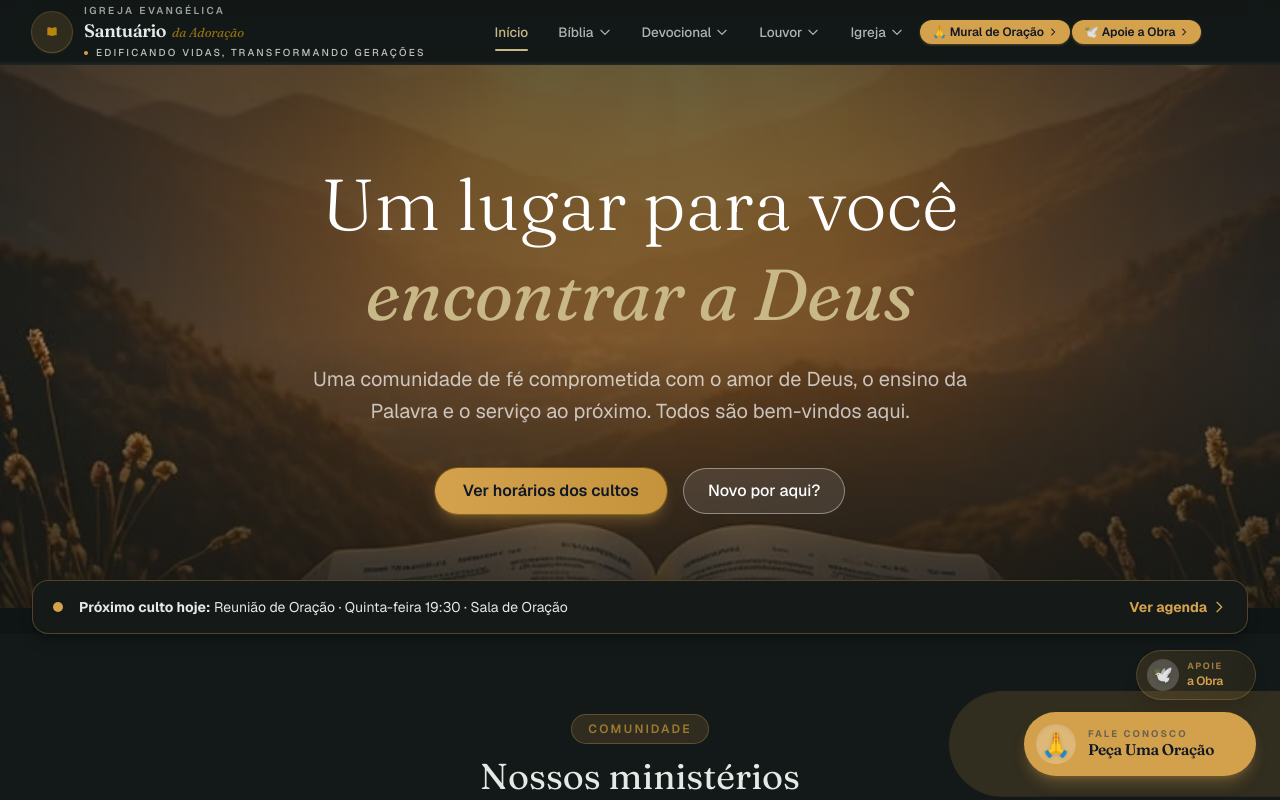
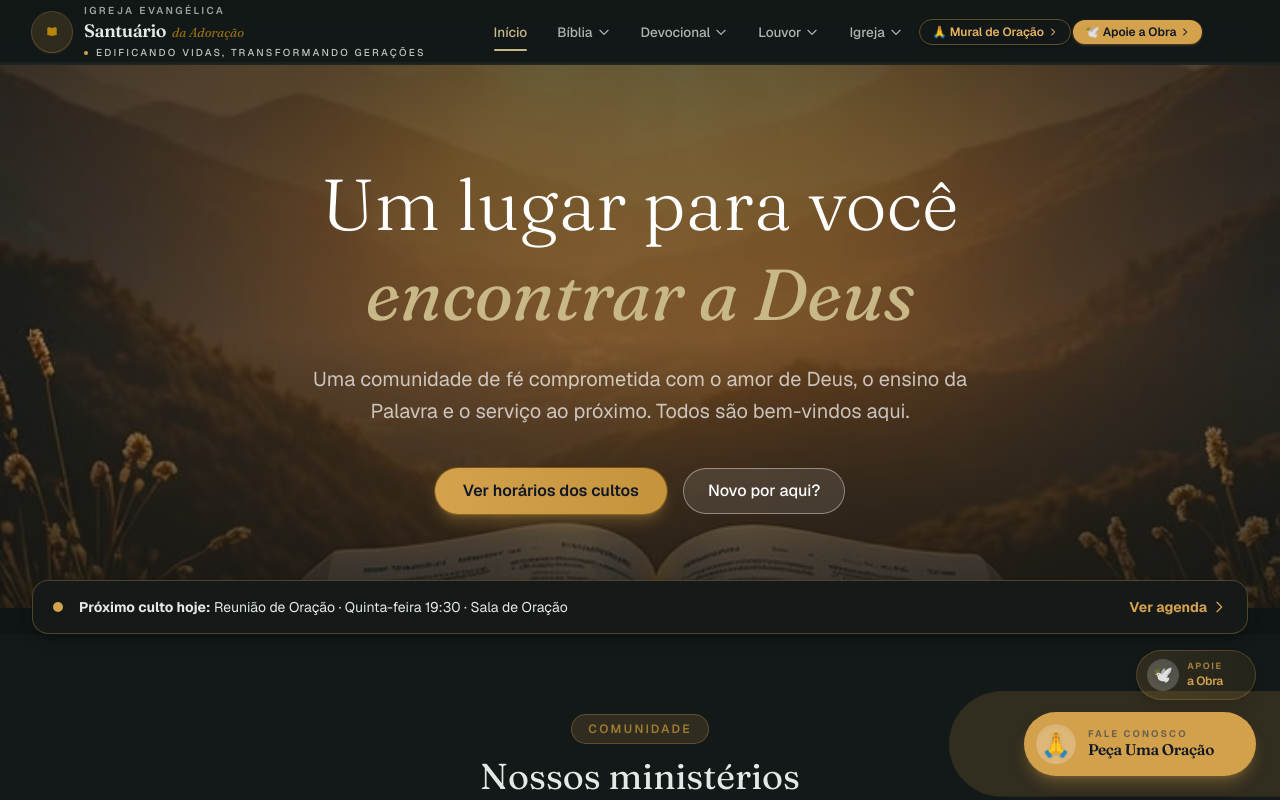
Before and after one commit to roberto-sena89/santuario_figma, a React (Vite) app: page / in a window 1280 px wide. Shown: the top 800 px of the page. Built offline with nearby package versions, Linux system fonts and the light colour scheme; the HTML template or start-up script is replaced by a standard one.

Commit message:
style(cta): hierarquia — Mural vira outline, Apoie segue primário único + regra canônica

```diff
--- a/src/components/Navigation.tsx
+++ b/src/components/Navigation.tsx
@@ -395,7 +395,7 @@ export default function Navigation({
                 className={`group inline-flex items-center gap-1 rounded-full px-3 py-1 text-xs font-semibold shadow-sm transition-all duration-300 hover:scale-[1.02] hover:shadow-lg focus-visible:outline-none focus-visible:ring-2 focus-visible:ring-gold/70 focus-visible:ring-offset-2 focus-visible:ring-offset-card ${
                   currentPage === "oracoes"
                     ? "bg-gold-hover text-gray-900 shadow-gold/40"
-                    : "bg-gold text-gray-900 shadow-gold/30 hover:shadow-gold/45"
+                    : "border border-gold/40 bg-transparent text-gold-light hover:border-gold/60 hover:bg-gold/10"
                 }`}
               >
                 {"🙏 Mural de Oração"}
--- a/src/index.css
+++ b/src/index.css
@@ -110,6 +110,11 @@
   --color-reader-paper: #FDF8F3;
   --color-reader-sepia: #F4EBD9;
   --color-reader-dark: #1A1410;
+
+  /* HIERARQUIA DE CTA (regra canônica — 1 primário por tela):
+     primário:   bg-gold text-gold-ink hover:bg-gold-hover (ação principal)
+     secundário: border-gold/40 text-gold-light hover:bg-gold/10 (alternativa)
+     terciário:  text-muted-foreground hover:text-gold hover:underline (fuga) */
 
   /* Tipografia */
   --font-display: 'Fraunces', Georgia, 'Times New Roman', serif;
```
